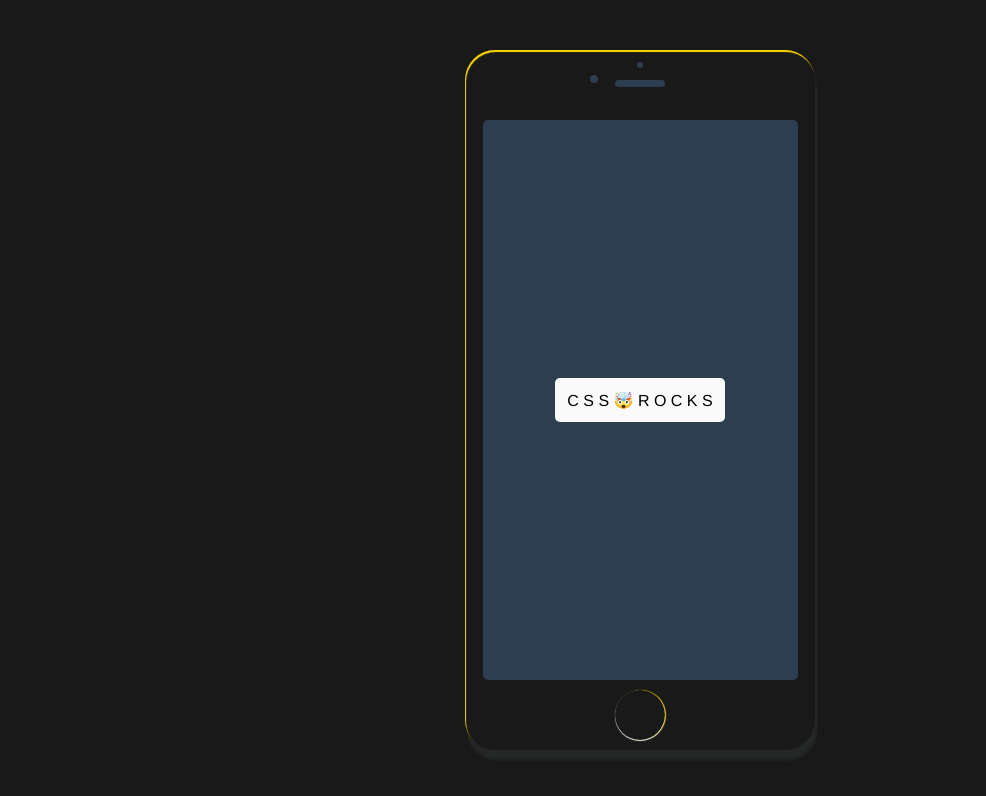
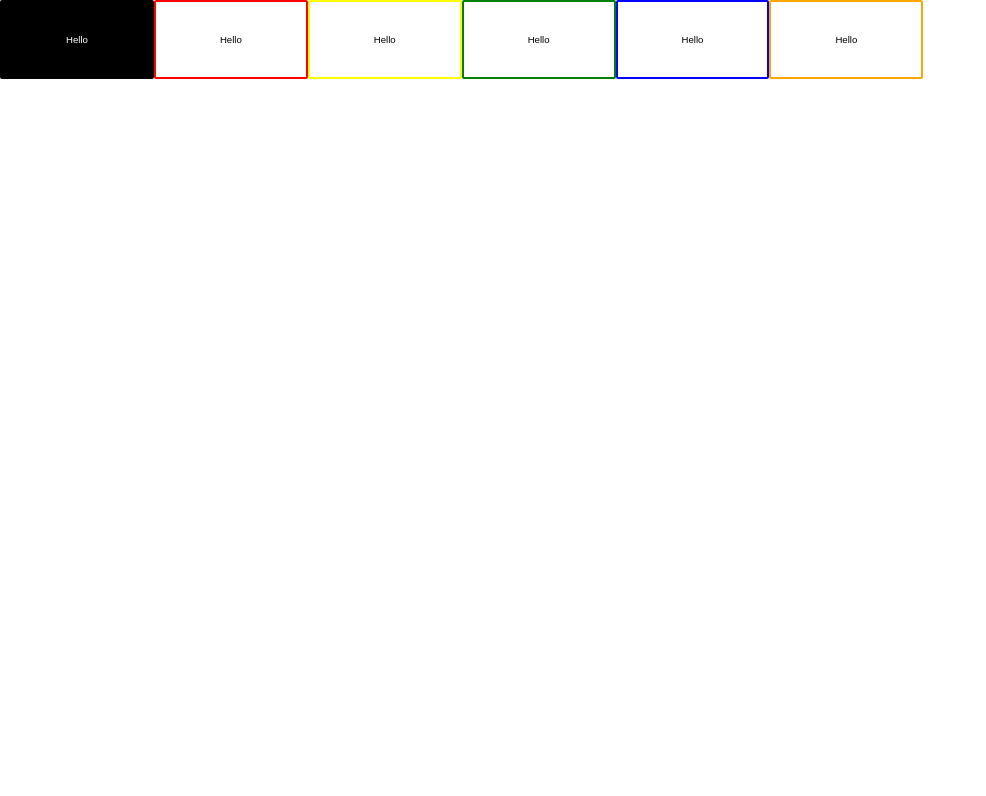
Before and after one commit to d-kang/css-examples, a React app: page / in a window 1280 px wide. Shown: the top 796 px of the page, without its empty margins (0-986 px from the left). Built offline with nearby package versions, Linux system fonts and the light colour scheme; the HTML template or start-up script is replaced by a standard one.

Commit message:
Add Color Variables

```diff
--- a/src/components/App.jsx
+++ b/src/components/App.jsx
@@ -5,6 +5,7 @@ import Challenge1 from './Challenge1';
 import AddToCart from './AddToCart';
 import Signup from './Signup';
 import Phone from './Phone';
+import ColorVariables from './ColorVariables';
 
 class App extends PureComponent {
   render() {
@@ -15,7 +16,8 @@ class App extends PureComponent {
         {/* <Challenge1 /> */}
         {/* <AddToCart /> */}
         {/* <Signup /> */}
-        <Phone />
+        {/* <Phone /> */}
+        <ColorVariables />
       </div>
     );
   }
--- /dev/null
+++ b/src/components/ColorVariables/ColorVariables.scss
@@ -0,0 +1,31 @@
+.btn {
+  padding: 2rem 4rem;
+  border: 2px solid var(--color, black);
+  background: transparent;
+  font-size: 0.6em;
+  border-radius: 2px;
+}
+
+.btn:hover {
+  cursor: pointer;
+  background: var(--color, black);
+  color: white;
+}
+
+/* variations */
+
+.btn.red {
+  --color: red;
+}
+.btn.yellow {
+  --color: yellow;
+}
+.btn.green {
+  --color: green;
+}
+.btn.blue {
+  --color: blue;
+}
+.btn.orange {
+  --color: orange;
+}
--- /dev/null
+++ b/src/components/ColorVariables/index.jsx
@@ -0,0 +1,15 @@
+import React from 'react';
+import './ColorVariables.scss';
+
+const ColorVariables = () => (
+  <div className="color-variables__container">
+    <button className="btn">Hello</button>
+    <button className="btn red">Hello</button>
+    <button className="btn yellow">Hello</button>
+    <button className="btn green">Hello</button>
+    <button className="btn blue">Hello</button>
+    <button className="btn orange">Hello</button>
+  </div>
+);
+
+export default ColorVariables;
--- a/src/components/Phone/Phone.scss
+++ b/src/components/Phone/Phone.scss
@@ -1,16 +1,14 @@
-:root {
-  --primary-bg: rgba(44, 62, 80, 1);
-  --secondary-bg: rgba(0, 0, 0, 0.9);
-}
+$primary-bg: rgba(44, 62, 80, 1);
+$secondary-bg: rgba(0, 0, 0, 0.9);
 
-body {
+.phone__container {
   display: flex;
   justify-content: center;
   align-items: center;
   min-height: 100vh; /* body element take the entire height of the user’s viewport with 100vh */
   margin: 0;
   font-family: serif;
-  background: var(--secondary-bg);
+  background: $secondary-bg;
 }
 
 .phone-body {
@@ -30,7 +28,7 @@ body {
     width: 6px;
     height: 6px;
     border-radius: 50%;
-    background: var(--primary-bg);
+    background: $primary-bg;
     top: 12px;
   }
   &:after {
@@ -42,7 +40,7 @@ body {
 }
 
 .phone-inner {
-  background: var(--primary-bg);
+  background: $primary-bg;
   height: 80%;
   width: 90%;
   display: flex;
@@ -72,6 +70,6 @@ body {
     height: 7px;
     top: -40px;
     border-radius: 5px;
-    background: var(--primary-bg);
+    background: $primary-bg;
   }
 }
--- a/src/components/Phone/index.jsx
+++ b/src/components/Phone/index.jsx
@@ -1,12 +1,46 @@
 import React from 'react';
 import './Phone.scss';
 
-const Phone = () => (
-  <section className="phone-body">
-    <div className="phone-inner">
-      <article>C S S 🤯 R O C K S</article>
+const Phone = ({ isDark }) =>
+  isDark ? (
+    <div className="phone__container">
+      <section className="phone-body">
+        <div className="phone-inner">
+          <article>C S S 🤯 R O C K S</article>
+        </div>
+      </section>
     </div>
-  </section>
-);
+  ) : (
+    <div className="phone__container">
+      <section className="phone-body light">
+        <div className="phone-inner light">
+          <article>C S S 🤯 R O C K S</article>
+        </div>
+      </section>
+    </div>
+  );
 
-export default Phone;
+class PhoneContainer extends React.PureComponent {
+  state = {
+    isDark: true,
+  };
+
+  changeTheme = () => {
+    this.setState({ isDark: !this.state.isDark });
+    console.log('!this.state.isDark', !this.state.isDark);
+  };
+
+  render() {
+    const { isDark } = this.state;
+    return (
+      <div>
+        <button onClick={this.changeTheme}>
+          {isDark ? 'Light Theme' : 'Dark Theme'}
+        </button>
+        <Phone isDark={isDark} />
+      </div>
+    );
+  }
+}
+
+export default PhoneContainer;
--- /dev/null
+++ b/src/components/ThemedSite/ColorVariables.scss
@@ -0,0 +1,31 @@
+.btn {
+  padding: 2rem 4rem;
+  border: 2px solid var(--color, black);
+  background: transparent;
+  font-size: 0.6em;
+  border-radius: 2px;
+}
+
+.btn:hover {
+  cursor: pointer;
+  background: var(--color, black);
+  color: white;
+}
+
+/* variations */
+
+.btn.red {
+  --color: red;
+}
+.btn.yellow {
+  --color: yellow;
+}
+.btn.green {
+  --color: green;
+}
+.btn.blue {
+  --color: blue;
+}
+.btn.orange {
+  --color: orange;
+}
```
Also changed, not shown: src/components/ThemedSite/index.jsx (added, +15 -0 lines).
